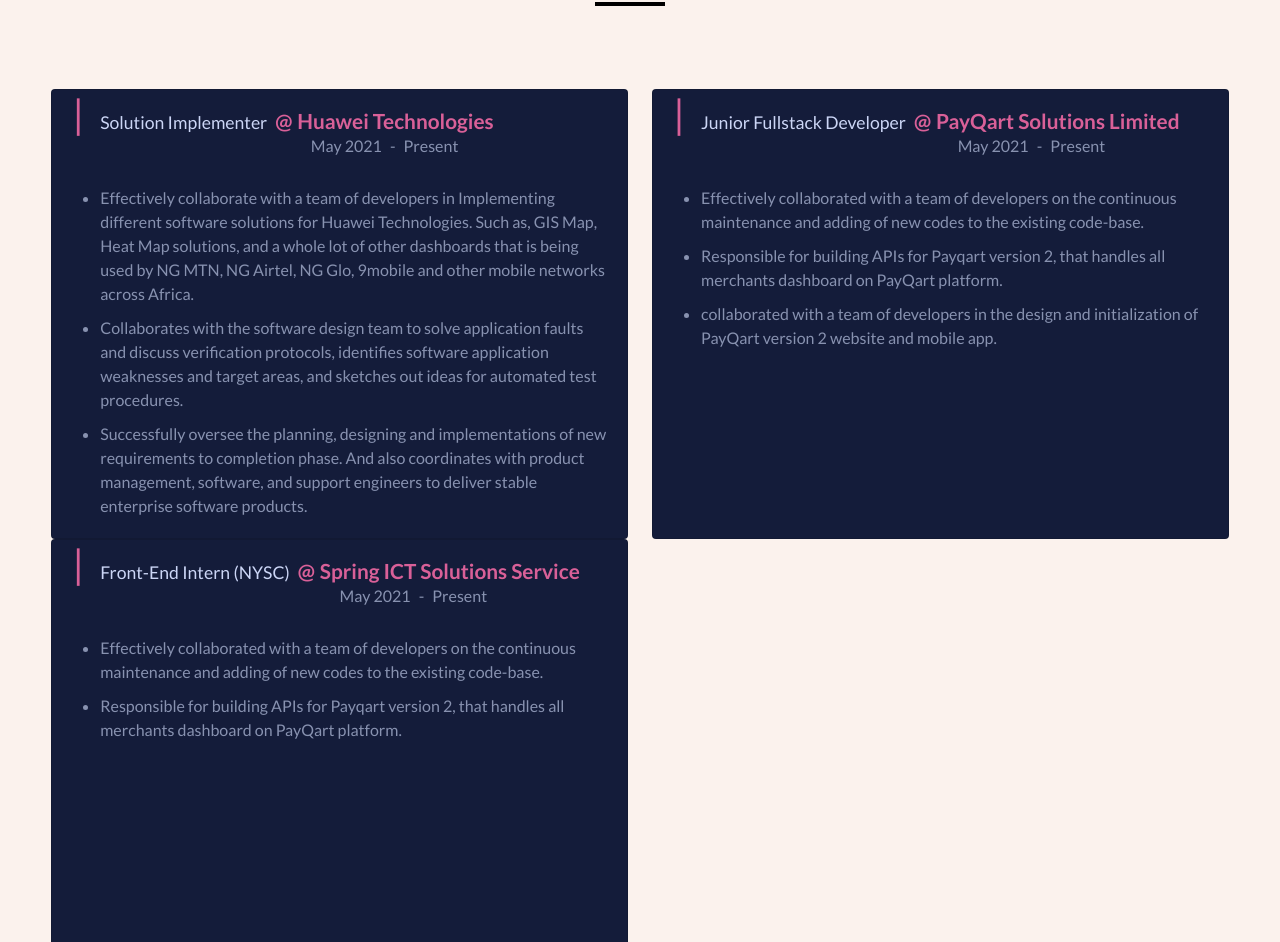
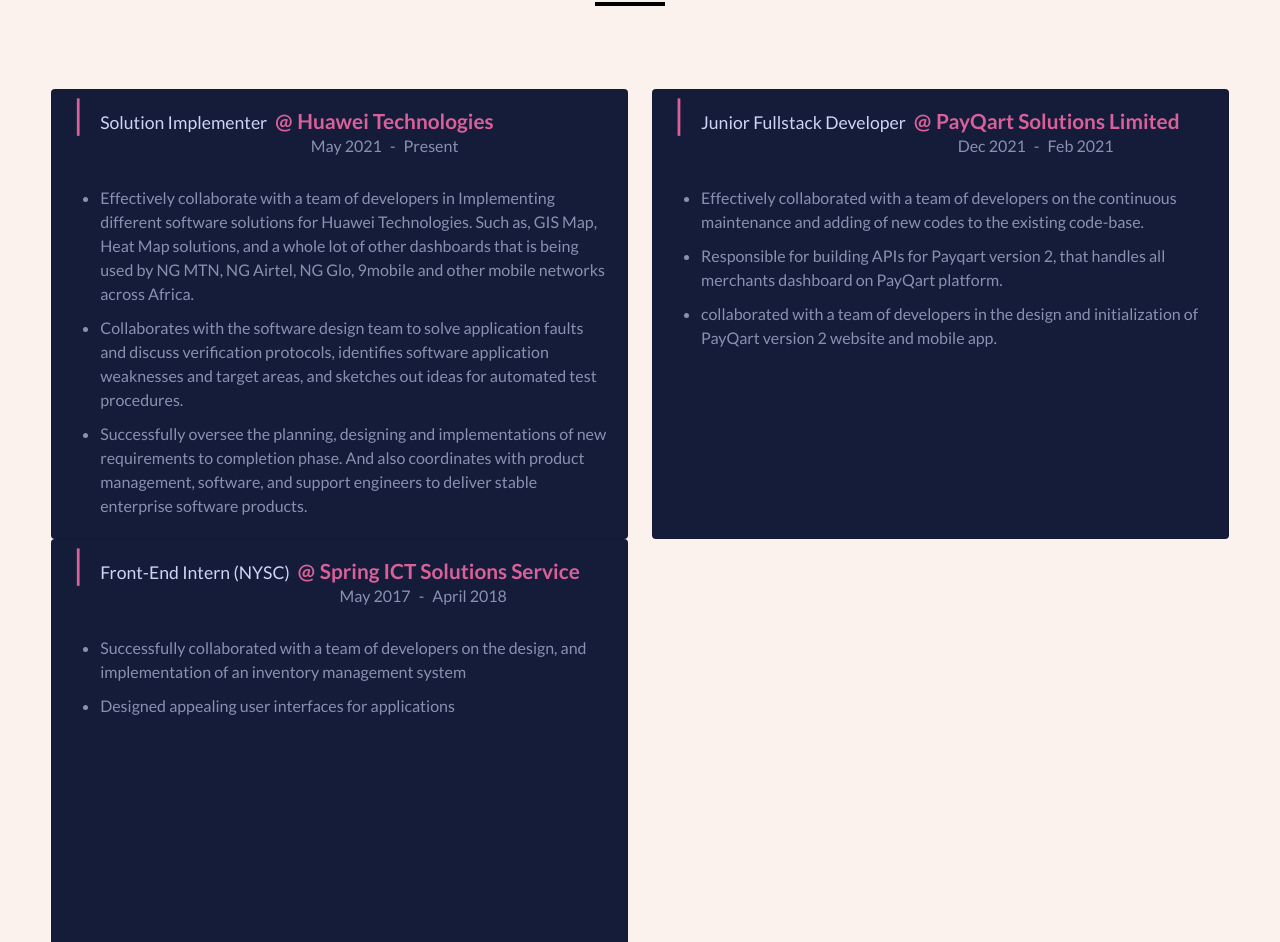
Before and after one commit to awasevalentine/my-portfolio, an Angular app: page / in a window 1280 px wide. Shown: the part 1557-2499 px from the top of the page. Built offline with nearby package versions, Linux system fonts and the light colour scheme; a web font is replaced by a local one.

Commit message:
change the job description for Spring ICT

```diff
--- a/src/app/Pages/career/career.component.html
+++ b/src/app/Pages/career/career.component.html
@@ -34,9 +34,9 @@
             <span class="career-organization">PayQart Solutions Limited</span>
           </h1>
           <h3 class="career-date payqart">
-            <span class="career-start-date">May 2021</span>
+            <span class="career-start-date">Dec 2021</span>
             <span class="date-seperator"> - </span>
-            <span class="career-end-date">Present</span>
+            <span class="career-end-date">Feb 2021</span>
           </h3>
           <div class="career-details card-body">
             <ul *ngFor="let jobDescrition of payQart">
@@ -56,12 +56,12 @@
             <span class="career-organization">Spring ICT Solutions Service</span>
           </h1>
           <h3 class="career-date spring-ICT">
-            <span class="career-start-date">May 2021</span>
+            <span class="career-start-date">May 2017</span>
             <span class="date-seperator"> - </span>
-            <span class="career-end-date">Present</span>
+            <span class="career-end-date">April 2018</span>
           </h3>
           <div class="career-details card-body">
-            <ul *ngFor="let jobDescrition of payQart">
+            <ul *ngFor="let jobDescrition of springICT">
               <li>{{jobDescrition[0]}}</li>
               <li>{{jobDescrition[1]}}</li>
             </ul>
@@ -102,9 +102,9 @@
             <span class="career-organization">PayQart</span>
           </h1>
           <h3 class="career-date payqart">
-            <span class="career-start-date">May 2021</span>
+            <span class="career-start-date">Dec 2021</span>
             <span class="date-seperator"> - </span>
-            <span class="career-end-date">Present</span>
+            <span class="career-end-date">Feb.</span>
           </h3>
           <div class="career-details card-body">
             <ul *ngFor="let jobDescrition of payQart">
@@ -123,12 +123,12 @@
             <span class="career-organization">Spring ICT</span>
           </h1>
           <h3 class="career-date spring-ICT">
-            <span class="career-start-date">May 2021</span>
+            <span class="career-start-date">May 2017</span>
             <span class="date-seperator"> - </span>
-            <span class="career-end-date">Present</span>
+            <span class="career-end-date">April 2018</span>
           </h3>
           <div class="career-details card-body">
-            <ul *ngFor="let jobDescrition of payQart">
+            <ul *ngFor="let jobDescrition of springICT">
               <li>{{jobDescrition[0]}}</li>
               <li>{{jobDescrition[1]}}</li>
             </ul>
```
